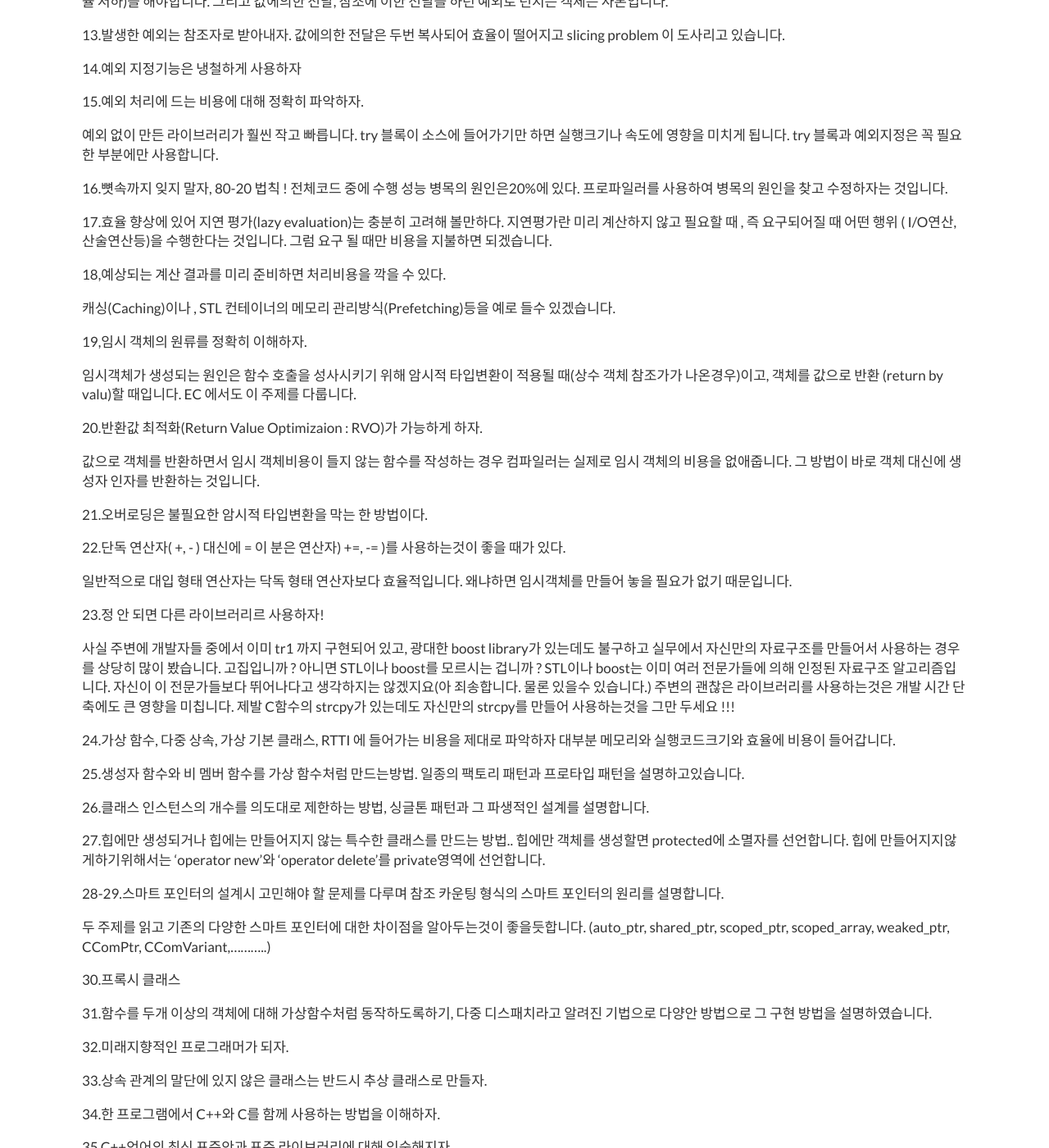
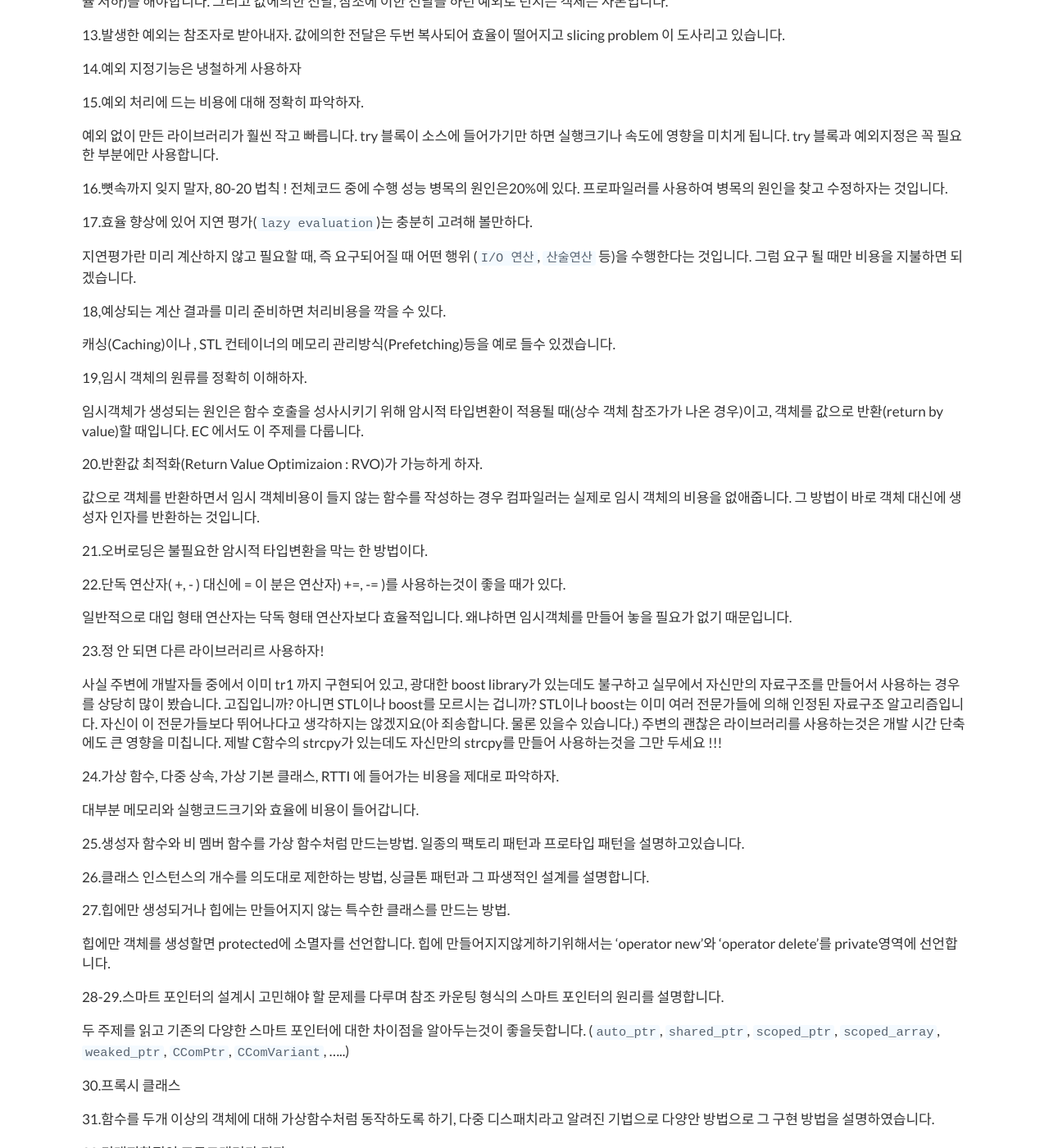
Before and after one commit to typeon/typeon.github.io, a Jekyll site: the page built from _posts/2016-08-25-more-effective-cpp.markdown, in a window 1280 px wide and 1400 px high, scrolled down 1455 px. Shown: the whole window at 82% size. Built offline with Jekyll 4.4.1, drawn with Linux system fonts in a browser that asks for light colours; comment, search, counter and statistics services are not loaded; some of the changed text lies outside the part shown.

Commit message:
수정함.

````diff
--- a/_config.yml
+++ b/_config.yml
@@ -4,7 +4,7 @@
 url:
 paginate: 8
 description:     South Korean Linux Server Programmer
-intro: I am ...
+intro: Special Hot Alien ?! ;-)
 logo:             logo.png
 disqus_shortname: typeon-github-io
 # url: http://gotchacode.com
--- a/_posts/2016-08-25-more-effective-cpp.markdown
+++ b/_posts/2016-08-25-more-effective-cpp.markdown
@@ -8,16 +8,20 @@
 1.포인터와 참조자를 구분하자인데 C++로 넘어오면서 포인터처럼 행동하는 참조자라는 문법이 생겼습니다.
 
 둘중 어느것을 사용해야 좋은지를 설명하였습니다.
-참조자는 참조하고자 하는 어떤 객체를 미리 알고 있을때, 다른 객체를 바꾸어 참조할 일이 결코 없을때 (포인터는 이것,저것 주소 대입이 가능하지만 참조자는 한번만 가능합니다.), null 값을 체크할 필요없이 반드시 객체가 존재해야만 할때를 빼고 무조건 포인터를 사용합니다.
+참조자는 참조하고자 하는 어떤 객체를 미리 알고 있을때, 다른 객체를 바꾸어 참조할 일이 결코 없을때 (포인터는 이것,저것 주소 대입이 가능하지만 참조자는 한번만 가능합니다.),
+null 값을 체크할 필요없이 반드시 객체가 존재해야만 할때를 빼고 무조건 포인터를 사용합니다.
 
 2.가능한 C++스타일의 캐스트 연산자를 즐겨 쓰자는것 인데 이 내용은 EC에서도 나왔었습니다.
 
 C스타일의 캐스트는 어떤 타입을 다른 타입으로 아무 생각 없이 바꿔주므로 안정성이 떨어집니다.
-그리고 어떤 이유로 캐스트를 했는지 다 똑같이 (cast) 이므로 눈으로 찾아내기가 힘들다는 것입니다. C++의 캐스트 연산자인 static_cast / dynamic_cast / const_cast / reinterpret_cast 를 사용 하세요. 사실 EC에서는 웬만하면 캐스트를 사용하지 말라고 했습니다. 정 사용해야 한다면 C++캐스트 연산자를 사용하세요.
+그리고 어떤 이유로 캐스트를 했는지 다 똑같이 (cast) 이므로 눈으로 찾아내기가 힘들다는 것입니다.
+C++의 캐스트 연산자인 `static_cast` / `dynamic_cast` / `const_cast` / `reinterpret_cast`를 사용 하세요.
+사실 EC에서는 웬만하면 캐스트를 사용하지 말라고 했습니다. 정 사용해야 한다면 C++캐스트 연산자를 사용하세요.
 
 3.배열과 다형성은 같은 수준으로 놓고 볼 것이 아니다.
 
-"기반 클래스 포인터를 통해 파생 클래스 객체의 배열을 삭제" 한 결과는 C++언어 스펙에 정의되어 있지 않고, 배열 연산에는 거의 항상 포인터 산술 연산이 따라다니기 때문에, 배열과 다형성은 물과 기름의 관계라는 것입니다.
+"기반 클래스 포인터를 통해 파생 클래스 객체의 배열을 삭제" 한 결과는 C++언어 스펙에 정의되어 있지 않고,
+배열 연산에는 거의 항상 포인터 산술 연산이 따라다니기 때문에, 배열과 다형성은 물과 기름의 관계라는 것입니다.
 
 4.쓸데 없는 기본 생성자는 그냥 두지 말자.
 
@@ -31,21 +35,20 @@
 6.증가 및 감소 연산자의 전의/후의 형태를 반드시 구분하자.
 
 ```
-UPInt& operator++() ; // 전위++
-const UPInt oerator++(int) ; // 후의++
+UPInt& operator++() ; // 전위++ -> ++i - reference를 반환해서 후위보다 약간 빠르다.
+const UPInt oerator++(int) ; // 후위++ -> i++ - temporary obj를 반환하니 약간 느리다.
 ```
-
 증가 및 감소 연산자는 전위 형태이던 후위 형태이던 인자를 받지 않도록 되어 있습니다.
 이런 난관을 넘기 위해 후의 형태는 int 타입의 인자를 받도록 하고 컴파일러는 후의 형태의 증감 연산자가 호출될때 0을 넘기도록 합니다.
 
 그리고 후의 증감 연삼자는 임시 객체가 필요하므로 전위 증감 연산자보다 효율적입니다.
 
-7.&&, ||, . 연산자는 오버로딩 대상이 절대로 아니다.
+7.`&&`, `||`, `.` 연산자는 오버로딩 대상이 절대로 아니다.
 
 8.new 와 delete의 의미를 정확히 구분하고 이해하자.
 
 'new 연산자'와 'operator new'의 차이 !!!
-new 연산자가 호출하는 그 함수의 이름이 바로 void* operator new(size_t size) ; 라는것을 알자.
+new 연산자가 호출하는 그 함수의 이름이 바로 ``void* operator new(size_t size);`` 라는것을 알자.
 
 9.리소스 누스를 피하는 방법은 소멸자에 있다.
 
@@ -53,13 +56,16 @@
 
 10.생성자에서는 리소스 누스가 일어나지 않게 하자.
 
-C++는 생성과정이 완료된 객체만이 안전하게 소멸자를 호출합니다. 따라서 생성자가 정상적으로 호출되지 않으면 소멸자도 호출되지 않습니다. 생성자에 메모리 누스가 나지 않도록 관리하기 위한 좋은 방법은 역시 스마트 포인터를 이용하는것입니다.
+C++는 생성과정이 완료된 객체만이 안전하게 소멸자를 호출합니다.
+따라서 생성자가 정상적으로 호출되지 않으면 소멸자도 호출되지 않습니다.
+생성자에 메모리 누스가 나지 않도록 관리하기 위한 좋은 방법은 역시 스마트 포인터를 이용하는것입니다.
 
 11.소멸자에서는 예외가 탈출하지 못하게 하자. 역시 EC에서도 소개되었던 주제 입니다.
 
 12.예외 발생이 매개변수 전달 혹은 가상함수 호출과 어떻게 다른지를 이해하자.
 
-예외는 값에의한 전달, 참조에 이한 전달, 포인터에 의한 전달 모두 가능하지만  참조에 의한 전달(예외 객체는 항상 복사됩니다. 값에의한 전달은 두번 복사로 효율 저하)을 해야합니다. 그리고 값에의한 전달, 참조에 이한 전달을 하던  예외로 던지는 객체는 사본입니다.
+예외는 값에의한 전달, 참조에 이한 전달, 포인터에 의한 전달 모두 가능하지만  참조에 의한 전달(예외 객체는 항상 복사됩니다. 값에의한 전달은 두번 복사로 효율 저하)을 해야합니다.
+그리고 값에의한 전달, 참조에 이한 전달을 하던  예외로 던지는 객체는 사본입니다.
 
 13.발생한 예외는 참조자로 받아내자. 값에의한 전달은 두번 복사되어 효율이 떨어지고 slicing problem 이 도사리고 있습니다.
 
@@ -73,7 +79,9 @@
 
 16.뼛속까지 잊지 말자, 80-20 법칙 ! 전체코드 중에 수행 성능 병목의 원인은20%에 있다. 프로파일러를 사용하여 병목의 원인을 찾고 수정하자는 것입니다.
 
-17.효율 향상에 있어 지연 평가(lazy evaluation)는 충분히 고려해 볼만하다. 지연평가란 미리 계산하지 않고 필요할 때 , 즉 요구되어질 때 어떤 행위 ( I/O연산, 산술연산등)을 수행한다는 것입니다. 그럼 요구 될 때만 비용을 지불하면 되겠습니다.
+17.효율 향상에 있어 지연 평가(`lazy evaluation`)는 충분히 고려해 볼만하다.
+
+지연평가란 미리 계산하지 않고 필요할 때, 즉 요구되어질 때 어떤 행위 (`I/O 연산`, `산술연산` 등)을 수행한다는 것입니다. 그럼 요구 될 때만 비용을 지불하면 되겠습니다.
 
 18,예상되는 계산 결과를 미리 준비하면 처리비용을 깍을 수 있다.
 
@@ -81,7 +89,8 @@
 
 19,임시 객체의 원류를 정확히 이해하자.
 
-임시객체가 생성되는 원인은 함수 호출을 성사시키기 위해 암시적 타입변환이 적용될 때(상수 객체 참조가가 나온경우)이고, 객체를 값으로 반환 (return by valu)할 때입니다. EC 에서도 이 주제를 다룹니다.
+임시객체가 생성되는 원인은 함수 호출을 성사시키기 위해 암시적 타입변환이 적용될 때(상수 객체 참조가가 나온 경우)이고,
+객체를 값으로 반환(return by value)할 때입니다. EC 에서도 이 주제를 다룹니다.
 
 20.반환값 최적화(Return Value Optimizaion : RVO)가 가능하게 하자.
 
@@ -95,27 +104,33 @@
 
 23.정 안 되면 다른 라이브러리르 사용하자!
 
-사실 주변에 개발자들 중에서 이미 tr1 까지 구현되어 있고, 광대한 boost library가 있는데도 불구하고 실무에서 자신만의 자료구조를 만들어서 사용하는 경우를 상당히 많이 봤습니다. 고집입니까 ? 아니면 STL이나 boost를 모르시는 겁니까 ?  STL이나 boost는 이미 여러 전문가들에 의해 인정된 자료구조 알고리즘입니다. 자신이 이 전문가들보다 뛰어나다고 생각하지는 않겠지요(아 죄송합니다. 물론 있을수 있습니다.) 주변의 괜찮은 라이브러리를 사용하는것은 개발 시간 단축에도 큰 영향을 미칩니다. 제발 C함수의 strcpy가 있는데도 자신만의 strcpy를 만들어 사용하는것을 그만 두세요 !!!
+사실 주변에 개발자들 중에서 이미 tr1 까지 구현되어 있고, 광대한 boost library가 있는데도 불구하고 실무에서 자신만의 자료구조를 만들어서 사용하는 경우를 상당히 많이 봤습니다.
+고집입니까? 아니면 STL이나 boost를 모르시는 겁니까?
+STL이나 boost는 이미 여러 전문가들에 의해 인정된 자료구조 알고리즘입니다.
+자신이 이 전문가들보다 뛰어나다고 생각하지는 않겠지요(아 죄송합니다. 물론 있을수 있습니다.) 주변의 괜찮은 라이브러리를 사용하는것은 개발 시간 단축에도 큰 영향을 미칩니다.
+제발 C함수의 strcpy가 있는데도 자신만의 strcpy를 만들어 사용하는것을 그만 두세요 !!!
 
-24.가상 함수, 다중 상속, 가상 기본 클래스, RTTI 에 들어가는 비용을 제대로 파악하자
+24.가상 함수, 다중 상속, 가상 기본 클래스, RTTI 에 들어가는 비용을 제대로 파악하자.
+
 대부분 메모리와 실행코드크기와 효율에 비용이 들어갑니다.
 
 25.생성자 함수와 비 멤버 함수를 가상 함수처럼 만드는방법. 일종의 팩토리 패턴과 프로타입 패턴을 설명하고있습니다.
 
 26.클래스 인스턴스의 개수를 의도대로 제한하는 방법, 싱글톤 패턴과 그 파생적인 설계를 설명합니다.
 
-27.힙에만 생성되거나 힙에는 만들어지지 않는 특수한 클래스를 만드는 방법..
+27.힙에만 생성되거나 힙에는 만들어지지 않는 특수한 클래스를 만드는 방법.
+
 힙에만 객체를 생성할면 protected에  소멸자를 선언합니다. 힙에 만들어지지않게하기위해서는
 'operator new'와 'operator delete'를  private영역에 선언합니다.
 
 28-29.스마트 포인터의 설계시 고민해야 할 문제를 다루며 참조 카운팅 형식의 스마트 포인터의 원리를 설명합니다.
 
 두 주제를 읽고 기존의 다양한 스마트 포인터에 대한 차이점을 알아두는것이 좋을듯합니다.
-(auto_ptr, shared_ptr, scoped_ptr, scoped_array, weaked_ptr, CComPtr, CComVariant,...........)
+(`auto_ptr`, `shared_ptr`, `scoped_ptr`, `scoped_array`, `weaked_ptr`, `CComPtr`, `CComVariant`, .....)
 
 30.프록시 클래스
 
-31.함수를 두개 이상의 객체에 대해 가상함수처럼 동작하도록하기, 다중 디스패치라고 알려진 기법으로 다양안 방법으로 그 구현 방법을 설명하였습니다.
+31.함수를 두개 이상의 객체에 대해 가상함수처럼 동작하도록 하기, 다중 디스패치라고 알려진 기법으로 다양안 방법으로 그 구현 방법을 설명하였습니다.
 
 32.미래지향적인 프로그래머가 되자.
 
````
Also changed, not shown: _posts/2016-08-25-effective-stl.markdown (+32 -13 lines), about.md (+5 -4 lines).
